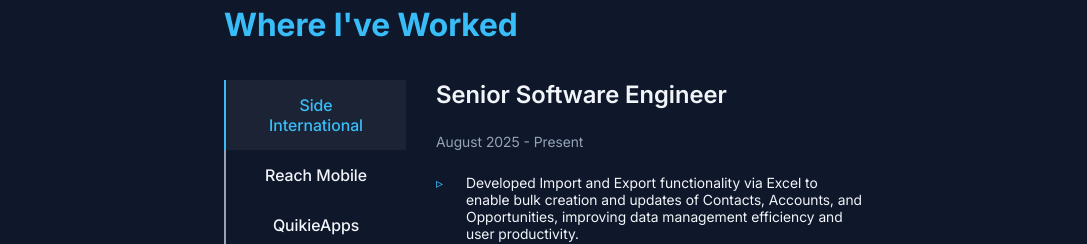
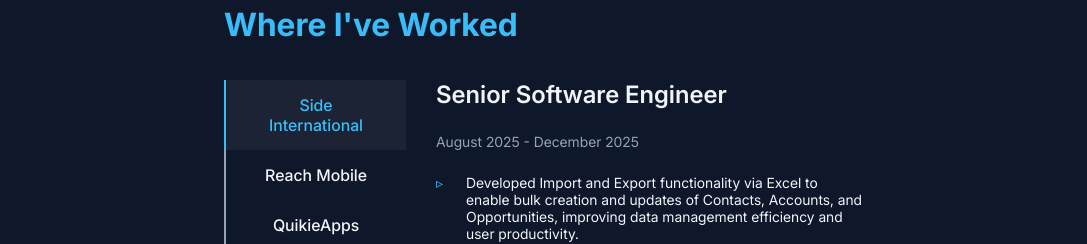
Before and after one commit to mohamedaasif/portfolio, a React (Create React App) app: page / in a window 1280 px wide. Shown: the part 1520-1764 px from the top of the page, without its empty margins (96-1183 px from the left). Built offline with nearby package versions, Linux system fonts and the light colour scheme.

Commit message:
updated resume and experience section

```diff
--- a/src/components/Home/Home.tsx
+++ b/src/components/Home/Home.tsx
@@ -10,15 +10,15 @@ interface HomeProps {
 
 const Home = (props: HomeProps) => {
   const { darkTheme }: any = useContext<ThemeContextType | undefined>(
-    ThemeContext
+    ThemeContext,
   );
   const handleViewPdf = () => {
     const pdfUrl =
-      "https://mohamedaasif.github.io/portfolio/Mohamed_Aasif_FrontendDeveloper.pdf";
+      "https://mohamedaasif.github.io/portfolio/Mohamed_Aasif_Senior_Frontend_Engineer.pdf";
 
     const link = document.createElement("a");
     link.href = pdfUrl;
-    link.download = "Mohamed_Aasif_FrontendDeveloper.pdf";
+    link.download = "Mohamed_Aasif_Senior_Frontend_Engineer.pdf";
     link.click();
   };
   return (
--- a/src/utils/globalValues.ts
+++ b/src/utils/globalValues.ts
@@ -75,7 +75,7 @@ export const experience: string[] = [
 export const jobTitle: any = {
   "Side International": {
     title: "Senior Software Engineer",
-    duration: "August 2025 - Present",
+    duration: "August 2025 - December 2025",
   },
   "Reach Mobile": {
     title: "ReactJS Developer",
```
Also changed, not shown: 2 other files (tests, documents, lock files or other folders).
